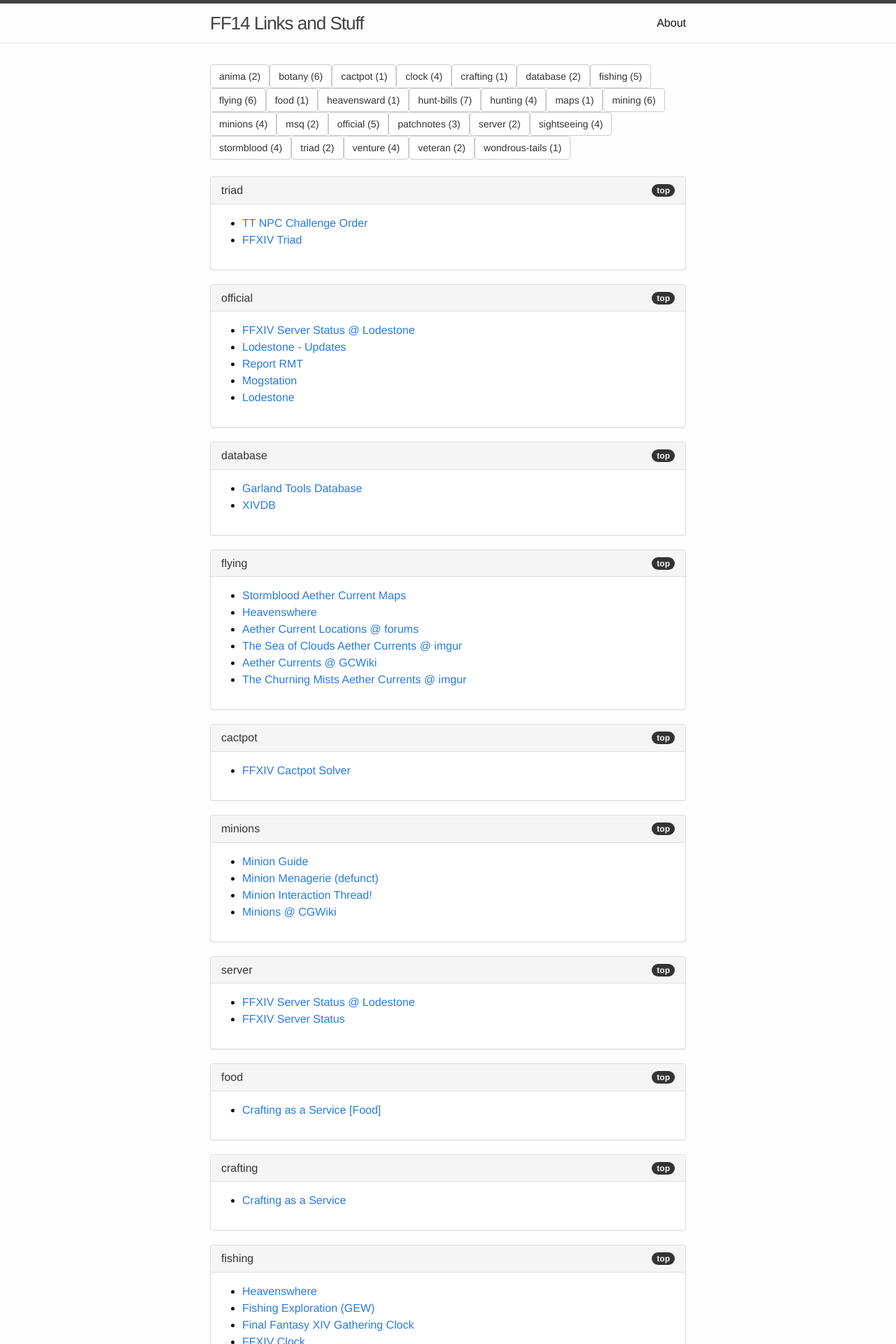
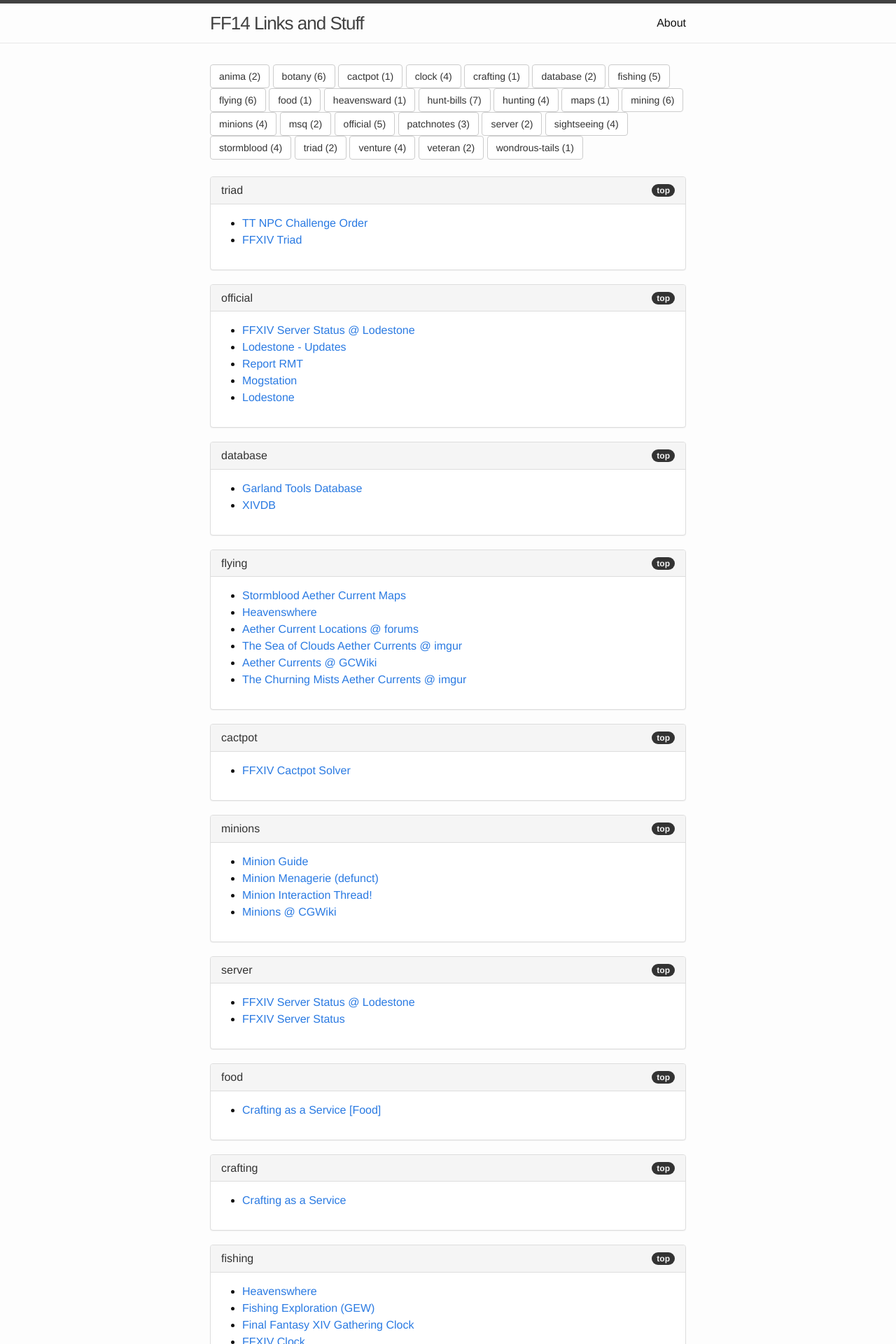
Before and after one commit to uberfuzzy/ff14, a Jekyll site: the page built from index.html, in a window 1280 px wide. Shown: the top 1920 px of the page at 70% size. Built offline with Jekyll 4.4.1, drawn with Linux system fonts in a browser that asks for light colours; nearby versions of some CDN libraries.

Commit message:
possible fix newlines

```diff
--- a/index.html
+++ b/index.html
@@ -11,10 +11,10 @@
 {%- endfor -%}
 
 {%- assign stags = justTags | sort -%}
-{%- for t in stags -%}
+{% for t in stags %}
 {%- assign c = site.tags[t].size -%}
   <a class="btn btn-default" href="#{{ t }}" role="button">{{ t }} ({{ c }})</a>
-{%- endfor -%}<br>
+{% endfor -%}<br>
 <br>
 
 {%- for tag in site.tags -%}
@@ -28,12 +28,8 @@
   </div>
   <div class="panel-body">
     <ul>
-{%- for post in posts -%}
-  {%- if post.tags contains t -%}
-      <li>
-        <a href="{{ post.link }}">{{ post.title }}</a><!-- {{ posts.tags }} -->
-      </li>
-  {%- endif -%}
+{% for post in posts %}
+      <li><a href="{{ post.link }}">{{ post.title }}</a></li>
 {%- endfor -%}
     </ul>
   </div>
```
